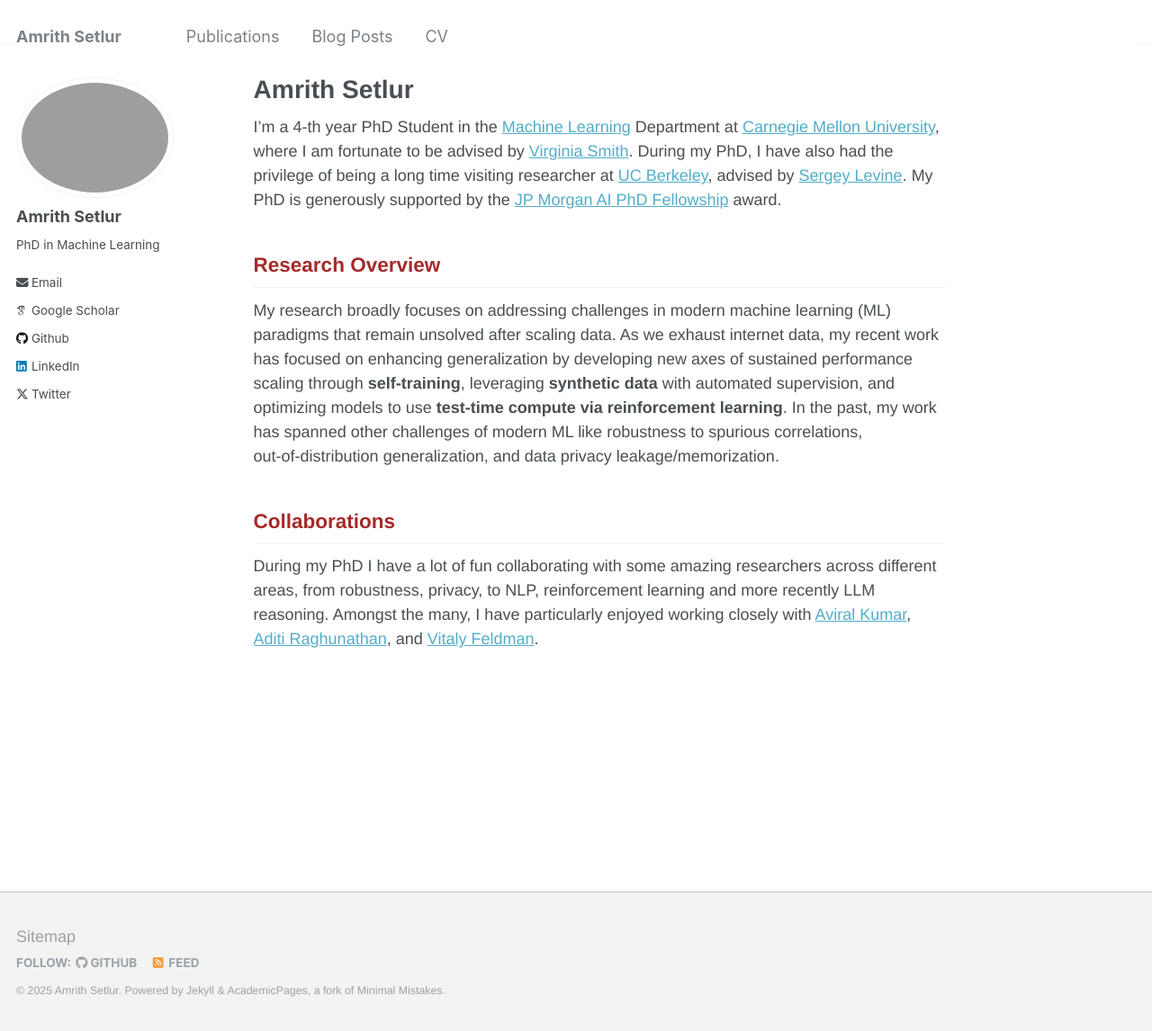
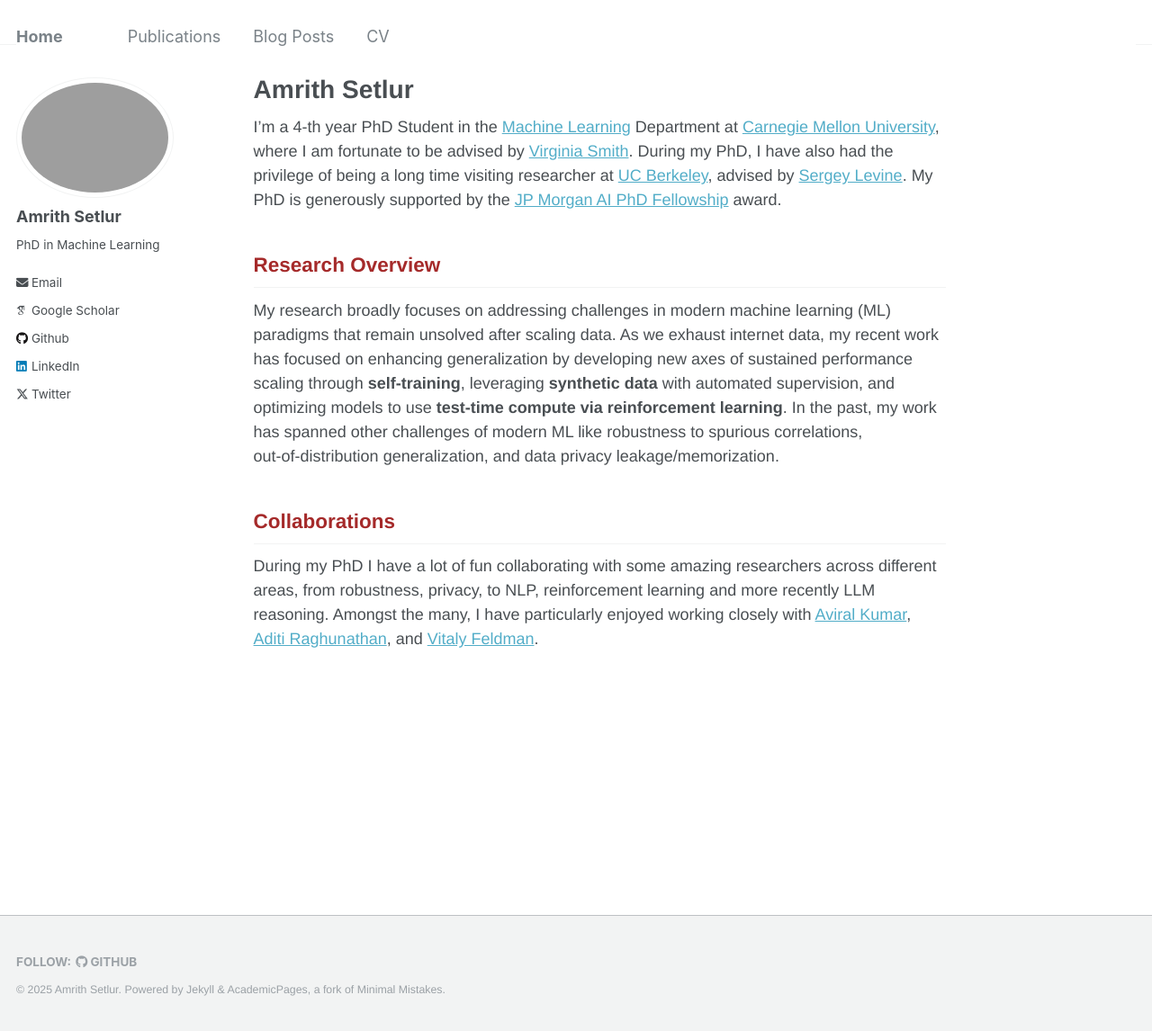
Before and after one commit to ars22/ars22.github.io, a Jekyll site: the page built from _pages/about.md, in a window 1280 px wide and 1146 px high. Shown: the whole window at 90% size. Built offline with Jekyll 4.4.1, drawn with Linux system fonts in a browser that asks for light colours; some web fonts are replaced.

Commit message:
fix repo link and footer

```diff
--- a/_config.yml
+++ b/_config.yml
@@ -8,13 +8,13 @@
 
 # Basic Site Settings
 locale                   : "en-US"
-title                    : "Amrith Setlur"
+title                    : "Home"
 title_separator          : "-"
 name                     : &name "Amrith Setlur"
 description              : &description "Personal Website"
-url                      : https://academicpages.github.io # the base hostname & protocol for your site e.g. "https://mmistakes.github.io"
-# baseurl                  : "" # the subpath of your site, e.g. "/blog"
-repository               : "academicpages/academicpages.github.io"
+url                      : https://ars22.github.io # the base hostname & protocol for your site e.g. "https://mmistakes.github.io"
+baseurl                  : "" # the subpath of your site, e.g. "/blog"
+repository               : "ars22/ars22.github.io"
 
 # Site Author - The following control what appear as part of the author content on the side bar.
 #               If a field is blank the icon and link will not appear, otherwise it will be shown.
@@ -107,7 +107,7 @@ staticman:
       options:
         format           : "iso8601" # "iso8601" (default), "timestamp-seconds", "timestamp-milliseconds"
 atom_feed:
-  hide                   : false     # change to true to hide the RSS feed in the footer
+  hide                   : true     # change to true to hide the RSS feed in the footer
   path                   : # blank (default) uses feed.xml
 
 
--- a/_includes/footer/custom.html
+++ b/_includes/footer/custom.html
@@ -1,3 +1,3 @@
 <!-- start custom footer snippets -->
-<a href="/sitemap/">Sitemap</a>
+<!-- <a href="/sitemap/">Sitemap</a> -->
 <!-- end custom footer snippets -->
```
